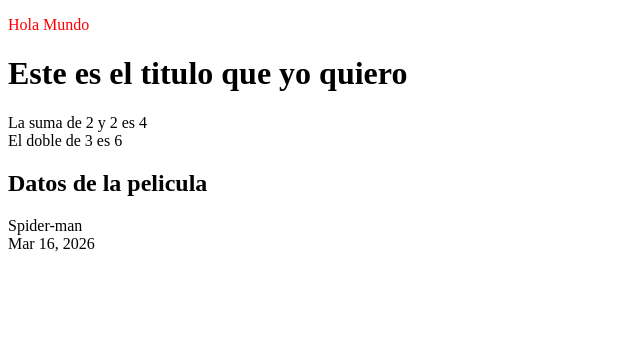
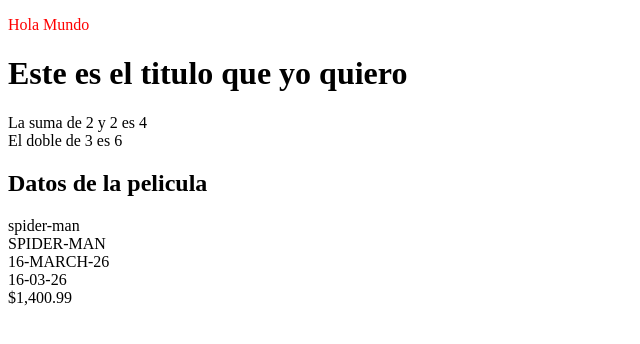
Before and after one commit to PeterCodeDev/Angular_ASP.NET, an Angular app in the folder front-end/: page / in a window 1280 px wide. Shown: the top 344 px of the page, without its empty margins (0-640 px from the left). Built offline with nearby package versions, Linux system fonts and the light colour scheme.

Commit message:
Uso de date,currency, uperrcase, precio,  lowercase(app.html)

```diff
--- a/front-end/src/app/app.html
+++ b/front-end/src/app/app.html
@@ -9,8 +9,18 @@
 <h2>Datos de la pelicula</h2>
 
 <div>
-  {{pelicula.titulo}}
+  {{pelicula.titulo | lowercase}}
 </div>
 <div>
-  {{pelicula.fechaLanzamiento | date}}
+  {{pelicula.titulo | uppercase}}
 </div>
+
+<div>
+  {{pelicula.fechaLanzamiento | date:"dd-MMMM-yy" | uppercase}}
+</div>
+<div>
+  {{pelicula.fechaLanzamiento | date:"dd-MM-yy"}}
+</div>
+<div>
+  {{pelicula.precio | currency}}
+</div>
--- a/front-end/src/app/app.ts
+++ b/front-end/src/app/app.ts
@@ -22,6 +22,7 @@
 
   pelicula = {
     titulo : 'Spider-man',
-    fechaLanzamiento: new Date()
+    fechaLanzamiento: new Date(),
+    precio: 1400.99
   };
 }
```
